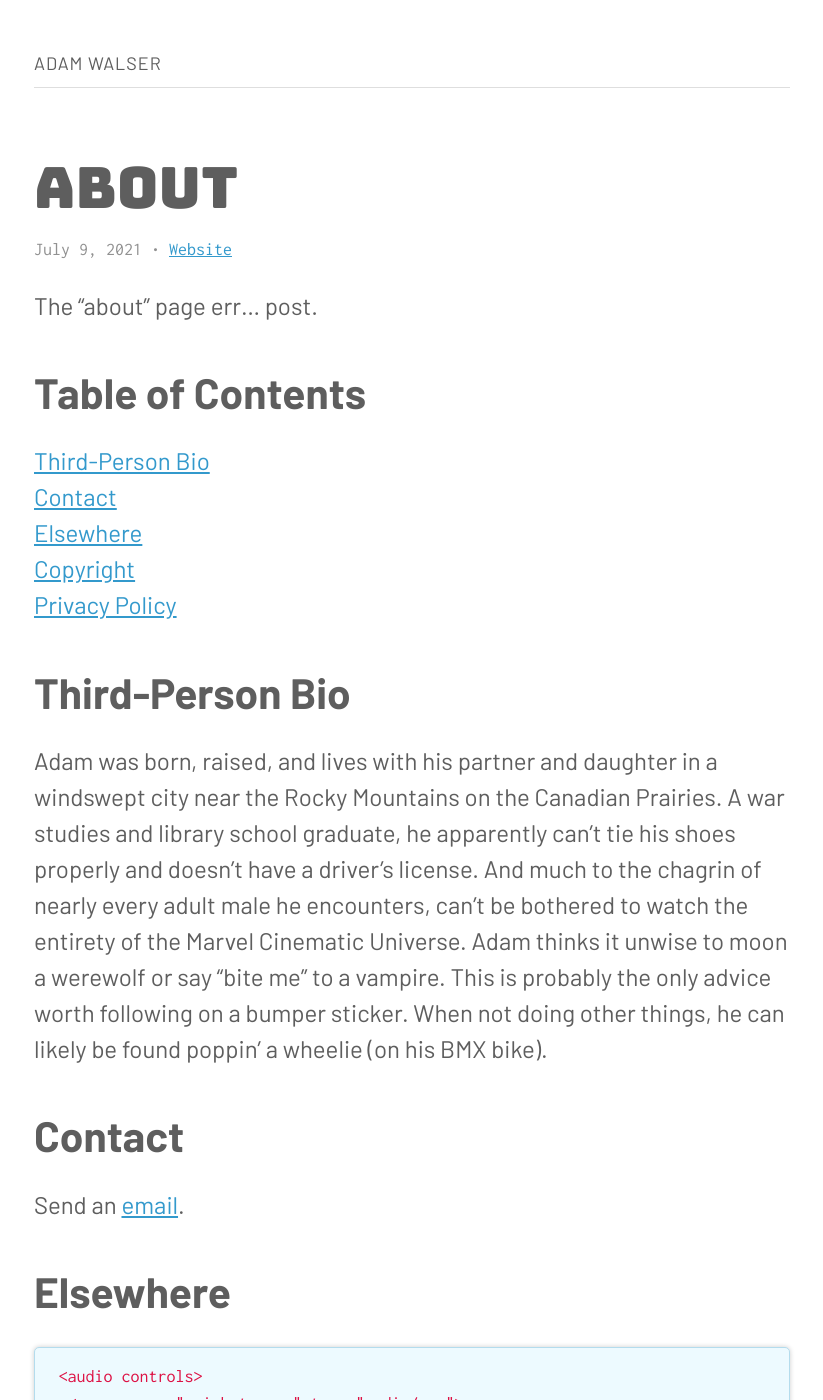
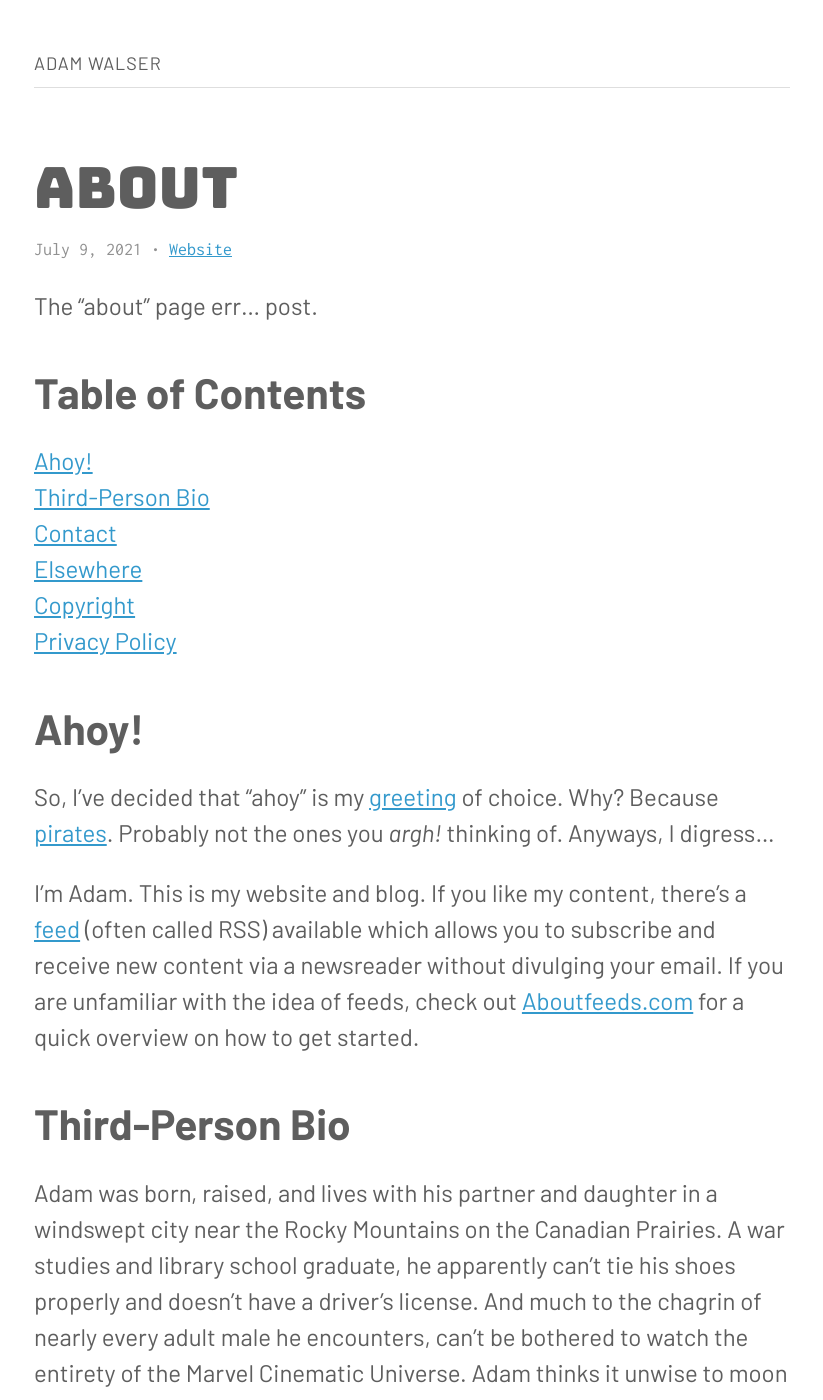
Before and after one commit to ajpwalser/ajpwalser.github.io, a Jekyll site: the page built from _posts/2021-07-09-about.md, in a window 1280 px wide and 1400 px high. Shown: the whole window, without its empty margins (228-1051 px from the left). Built offline with Jekyll 4.4.1, drawn with Linux system fonts in a browser that asks for light colours; some of the changed text lies outside the part shown.

Commit message:
Update 2021-07-09-about.md

```diff
--- a/_posts/2021-07-09-about.md
+++ b/_posts/2021-07-09-about.md
@@ -13,6 +13,13 @@ The "about" page err... post.<!--more-->
 
 1. TOC
 {:toc}
+
+### Ahoy!
+{:toc}
+
+So, I've decided that “ahoy” is my [greeting](https://en.wikipedia.org/wiki/Ahoy_(greeting)) of choice. Why? Because [pirates](https://en.wikipedia.org/wiki/Edelweiss_Pirates). Probably not the ones you *argh!* thinking of. Anyways, I digress...
+
+I'm Adam. This is my website and blog. If you like my content, there's a [feed](https://ajpwalser.github.io/feed.xml) (often called RSS) available which allows you to subscribe and receive new content via a newsreader without divulging your email. If you are unfamiliar with the idea of feeds, check out [Aboutfeeds.com](https://aboutfeeds.com/) for a quick overview on how to get started.
 
 ### Third-Person Bio
 {:toc}
@@ -41,4 +48,4 @@ Except where otherwise noted, all blog content is licensed under a [CC BY 4.0  L
 
 ### Privacy Policy
 {:toc}
-This website is free from surveillance and advertising. See this [post](https://ajpwalser.github.io/no-tracking/) for more information.
+This website is free from surveillance and advertising. No user data is collected or retained. See [no tracking](https://ajpwalser.github.io/no-tracking/) for more information.
```
